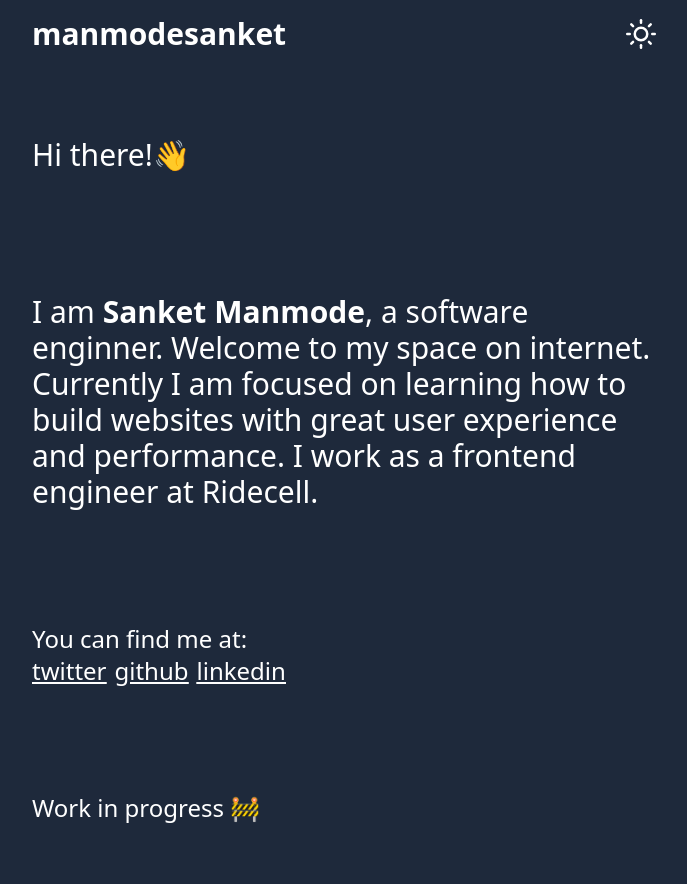
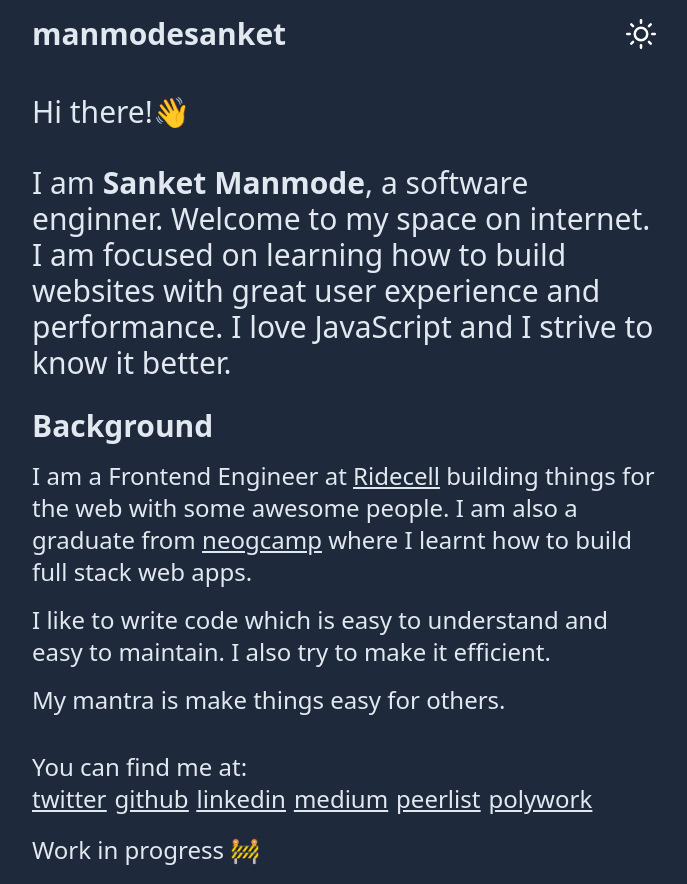
Before and after one commit to manmodesanket/website, a Next.js app: page / in a window 1280 px wide. Shown: the whole page, without its empty margins (296-983 px from the left). Built offline with nearby package versions, Linux system fonts and the light colour scheme.

Commit message:
feat: Change in intro description

```diff
--- a/src/components/Intro/Intro.tsx
+++ b/src/components/Intro/Intro.tsx
@@ -6,19 +6,56 @@ const Intro: React.FC<{}> = () => {
     twitter: "https://twitter.com/_manmodesanket",
     github: "https://github.com/manmodesanket",
     linkedin: "https://www.linkedin.com/in/manmodesanket/",
+    medium: "https://manmodesanket.medium.com/",
+    peerlist: "https://peerlist.io/sanket",
+    polywork: "https://www.polywork.com/manmodesanket",
   };
 
   return (
     <Layout>
       <main className="min-h-screen flex flex-col justify-around">
-        <h2 className="text-3xl py-2">Hi there!👋</h2>
-        <h2 className="text-3xl py-2">
-          I am <span className="font-bold">Sanket Manmode</span>, a software
-          enginner. Welcome to my space on internet. Currently I am focused on
-          learning how to build websites with great user experience and
-          performance. I work as a frontend engineer at Ridecell.
-        </h2>
-        <section className="text-2xl">
+        <section className="mb-4 md:mb-0">
+          <h2 className="text-3xl py-2">Hi there!👋</h2>
+        </section>
+        <section className="mb-8 md:mb-0">
+          <h2 className="text-3xl py-2">
+            I am <span className="font-bold">Sanket Manmode</span>, a software
+            enginner. Welcome to my space on internet. I am focused on learning
+            how to build websites with great user experience and performance. I
+            love JavaScript and I strive to know it better.
+          </h2>
+        </section>
+        <section className="text-2xl mb-8 md:mb-0">
+          <h2 className="text-3xl font-bold mb-4">Background</h2>
+          <p className="mb-4">
+            I am a Frontend Engineer at{" "}
+            <a
+              target="_blank"
+              rel="noreferrer"
+              href="https://ridecell.com/"
+              className="underline"
+            >
+              Ridecell
+            </a>{" "}
+            building things for the web with some awesome people. I am also a
+            graduate from{" "}
+            <a
+              target="_blank"
+              rel="noreferrer"
+              href="https://neog.camp/"
+              className="underline"
+            >
+              neogcamp
+            </a>{" "}
+            where I learnt how to build full stack web apps.
+          </p>
+          <p className="mb-4">
+            I like to write code which is easy to understand and easy to
+            maintain. I also try to make it efficient.
+          </p>
+          <p className="mb-4">My mantra is make things easy for others.</p>
+        </section>
+        <section className="text-2xl mb-8 md:mb-0">
           <p>You can find me at:</p>
           <ul className="flex space-x-2">
             {Object.keys(socials).map((item) => (
@@ -30,7 +67,7 @@ const Intro: React.FC<{}> = () => {
             ))}
           </ul>
         </section>
-        <section className="text-2xl">
+        <section className="text-2xl mb-8 md:mb-0">
           <p>Work in progress 🚧</p>
         </section>
       </main>
--- a/src/pages/index.tsx
+++ b/src/pages/index.tsx
@@ -14,7 +14,7 @@ const Home: NextPage = () => {
         <meta name="description" content="Generated by create next app" />
         <link rel="icon" href="/favicon-one.ico" />
       </Head>
-      <div className="w-full min-h-screen bg-white dark:bg-slate-800 dark:text-white">
+      <div className="w-full min-h-screen bg-white dark:bg-slate-800 dark:text-slate-200">
         <Header />
         <Intro />
       </div>
```
